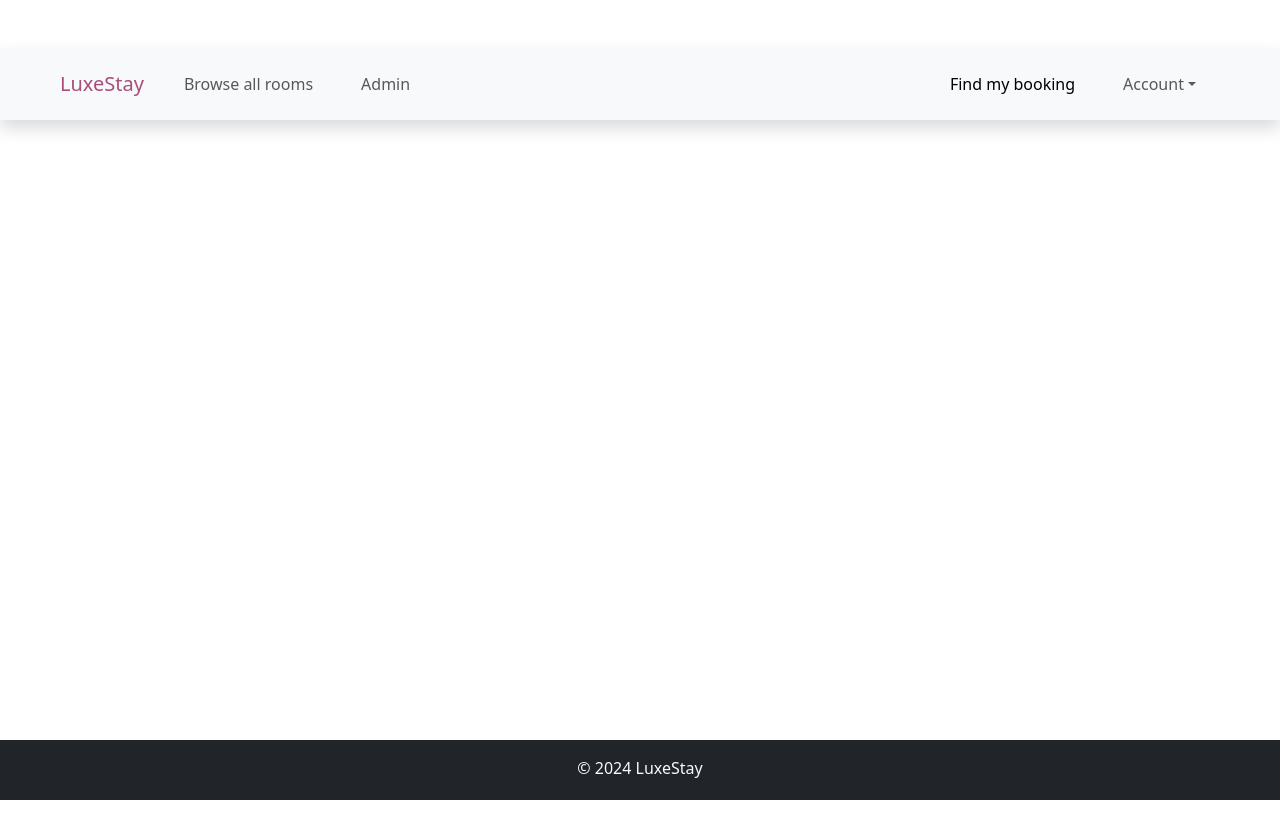
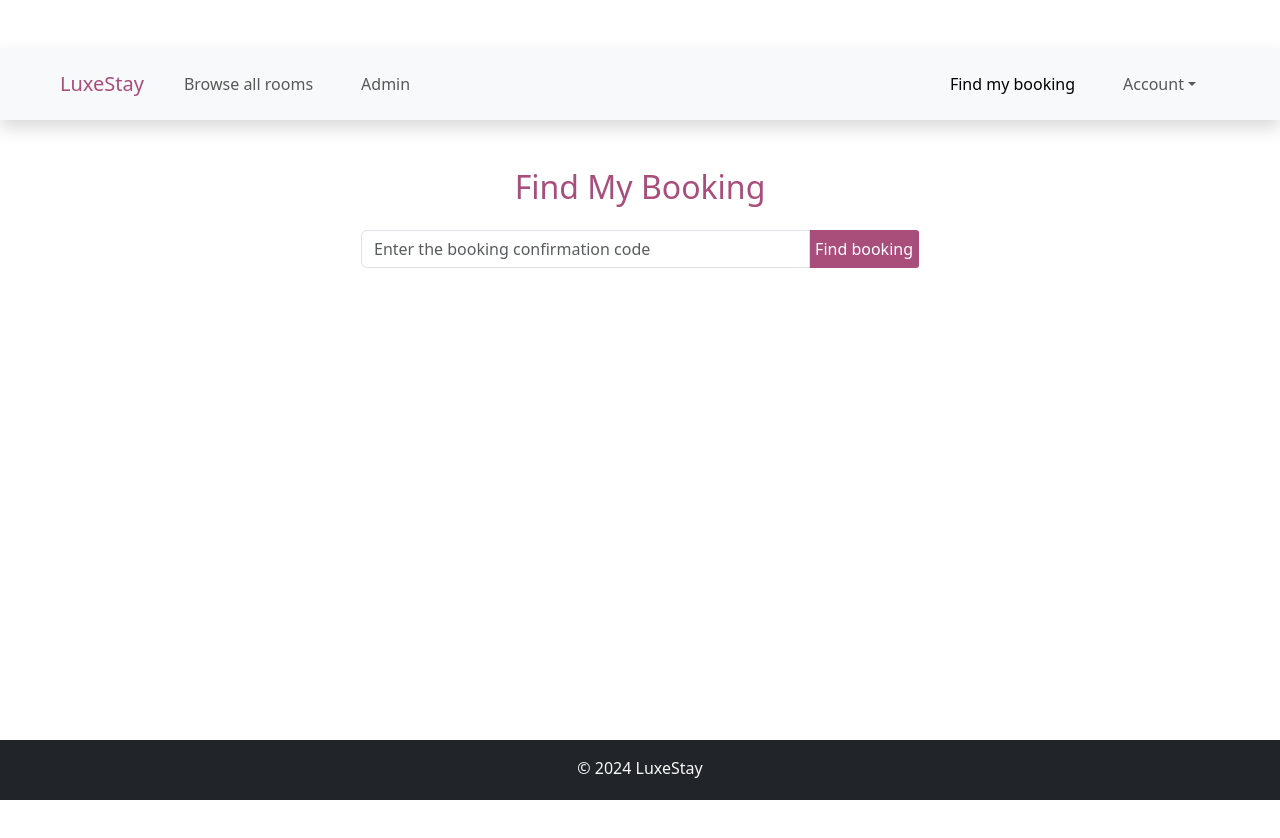
Before and after one commit to Thuvaraki/LuxeStay, a React (Create React App) app in the folder frontend/: page /find-booking in a window 1280 px wide. Shown: the top 838 px of the page. Built offline with nearby package versions, Linux system fonts and the light colour scheme.

Commit message:
Find bookings fd

```diff
--- a/frontend/src/App.js
+++ b/frontend/src/App.js
@@ -10,6 +10,7 @@
 import Checkout from "./Components/Booking/Checkout";
 import BookingStatus from "./Components/Booking/BookingStatus";
 import Bookings from "./Components/Booking/Bookings";
+import FindBooking from "./Components/Booking/FindBooking";
 
 function App() {
   return (
@@ -25,6 +26,7 @@
         <Route path="/book-room/:roomId" element={<Checkout />} />
         <Route path="/booking-status" element={<BookingStatus />} />
         <Route path="/existing-bookings" element={<Bookings />} />
+        <Route path="/find-booking" element={<FindBooking />} />
       </Routes>
       <Footer />
     </div>
--- /dev/null
+++ b/frontend/src/Components/Booking/FindBooking.jsx
@@ -0,0 +1,142 @@
+import React, { useState } from "react";
+import { getBookingByConfirmationCode } from "../Utils/BookingApiFunctions";
+import { cancelBooking } from "../Utils/BookingApiFunctions";
+import moment from "moment";
+
+const FindBooking = () => {
+  const [confirmationCode, setConfirmationCode] = useState("");
+  const [error, setError] = useState("");
+  const [isLoading, setIsLoading] = useState(false);
+  const [isDeleted, setIsDeleted] = useState(false);
+  const [bookingInfo, setBookingInfo] = useState({
+    bookingId: "",
+    room: { id: "" },
+    bookingConfirmationCode: "",
+    roomNumber: "",
+    checkInDate: "",
+    checkOutDate: "",
+    guestFullName: "",
+    guestEmail: "",
+    numOfAdults: "",
+    numOfChildren: "",
+    totalNumOfGuest: "",
+  });
+
+  const clearBookingInfo = {
+    bookingId: "",
+    room: { id: "" },
+    bookingConfirmationCode: "",
+    roomNumber: "",
+    checkInDate: "",
+    checkOutDate: "",
+    guestFullName: "",
+    guestEmail: "",
+    numOfAdults: "",
+    numOfChildren: "",
+    totalNumOfGuest: "",
+  };
+
+  const handleInputChange = (e) => {
+    setConfirmationCode(e.target.value);
+  };
+
+  const handleFormSubmit = async (e) => {
+    e.preventDefault();
+    setIsLoading(true);
+    try {
+      const data = await getBookingByConfirmationCode(confirmationCode);
+      setBookingInfo(data);
+    } catch (error) {
+      setBookingInfo(clearBookingInfo);
+      if (error.response && error.response.status === 404) {
+        setError(error.response.data.message);
+      } else {
+        setError(error.response);
+      }
+    }
+    setTimeout(() => {
+      setIsLoading(false);
+    }, 2000);
+  };
+
+  const handleBookingCancellation = async (bookingId) => {
+    try {
+      await cancelBooking(bookingInfo.bookingId);
+      setIsDeleted(true);
+      setBookingInfo(clearBookingInfo);
+      setConfirmationCode("");
+      setError("");
+    } catch (error) {
+      setError(error.message);
+    }
+    setTimeout(() => {
+      setIsDeleted(false);
+    }, 2000);
+  };
+
+  return (
+    <>
+      <div className="container mt-5 d-flex flex-column justify-content-center align-items-center">
+        <h2 className="text-center mb-4 hotel-color">Find My Booking</h2>
+        <form onSubmit={handleFormSubmit} className="col-md-6">
+          <div className="input-group mb-3">
+            <input
+              className="form-control"
+              type="text"
+              id="confirmationCode"
+              name="confirmationCode"
+              value={confirmationCode}
+              onChange={handleInputChange}
+              placeholder="Enter the booking confirmation code"
+            />
+
+            <button type="submit" className="btn-hotel">
+              Find booking
+            </button>
+          </div>
+        </form>
+
+        {isLoading ? (
+          <div>Finding your booking...</div>
+        ) : error ? (
+          <div className="text-danger">Error: {error}</div>
+        ) : bookingInfo.bookingConfirmationCode ? (
+          <div className="col-md-6 mt-4 mb-5">
+            <h3>Booking Information</h3>
+            <p className="text-success">
+              Confirmation Code : {bookingInfo.bookingConfirmationCode}
+            </p>
+            <p>Room Number : {bookingInfo.room.id}</p>
+            <p>Room Type : {bookingInfo.room.roomType}</p>
+            <p>
+              Check-in Date :
+              {moment(bookingInfo.checkInDate).format("MMM Do, YYYY")}
+            </p>
+            <p>
+              Check-out Date :{" "}
+              {moment(bookingInfo.checkOutDate).format("MMM Do, YYYY")}
+            </p>
+            <p>Full Name : {bookingInfo.guestFullName}</p>
+            <p>Email Address : {bookingInfo.guestEmail}</p>
+            <p>Adults : {bookingInfo.numOfAdults}</p>
+            <p>Children : {bookingInfo.numOfChildren}</p>
+            <p>Total Guest : {bookingInfo.totalNumOfGuest}</p>
+
+            {!isDeleted && (
+              <button
+                onClick={() => handleBookingCancellation(bookingInfo.id)}
+                className="btn btn-danger"
+              >
+                Cancel Booking
+              </button>
+            )}
+          </div>
+        ) : (
+          <div></div>
+        )}
+      </div>
+    </>
+  );
+};
+
+export default FindBooking;
```
